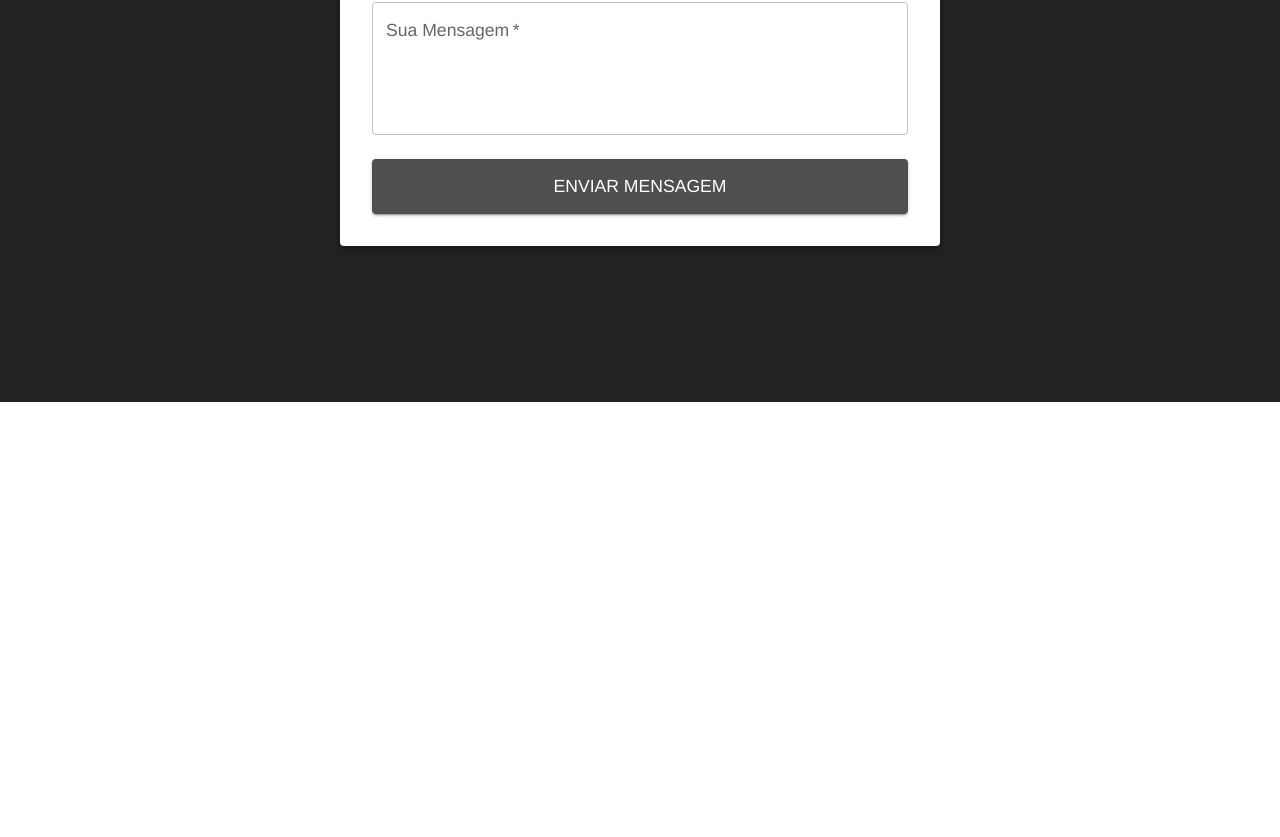
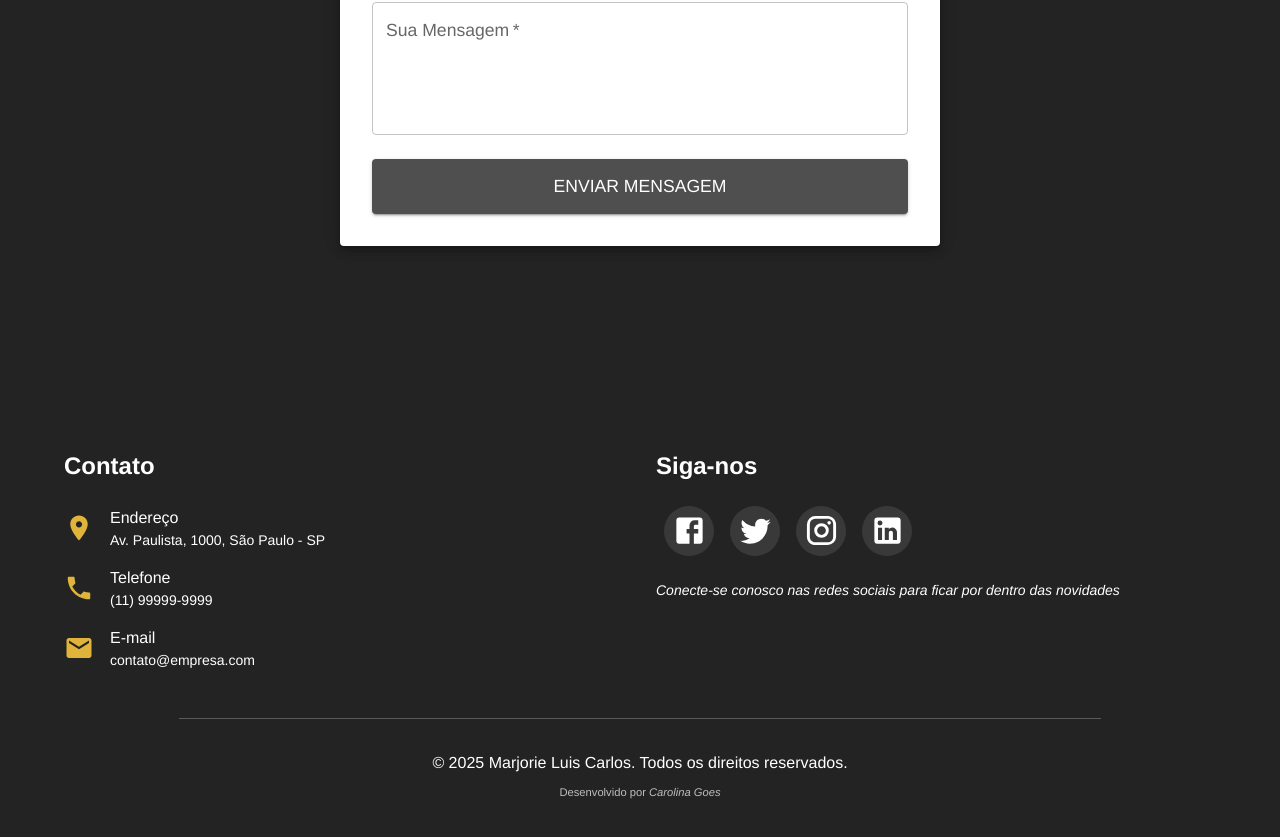
Before and after one commit to CarolinaGoes/SitePericiaCriminal, a React (Vite) app: page / in a window 1280 px wide. Shown: the part 2362-3199 px from the top of the page. Before the commit the page ends 2764 px from the top, so only its background shows below. Built offline with nearby package versions, Linux system fonts and the light colour scheme.

Commit message:
ajust Footer

```diff
--- a/src/App.tsx
+++ b/src/App.tsx
@@ -8,6 +8,7 @@ import Home from './pages/Home/Home';
 import About from './pages/About';
 import Services from './pages/Services';
 import Contact from './pages/Contact';
+import Footer from './pages/Footer';
 
 // Componente para lidar com scroll automático
 const ScrollHandler = () => {
@@ -66,6 +67,7 @@ function App() {
           <Route path="/contato" element={<Contact />} />
         </Routes>
       </Router>
+      <Footer />
     </ThemeProvider>
   );
 }
```
